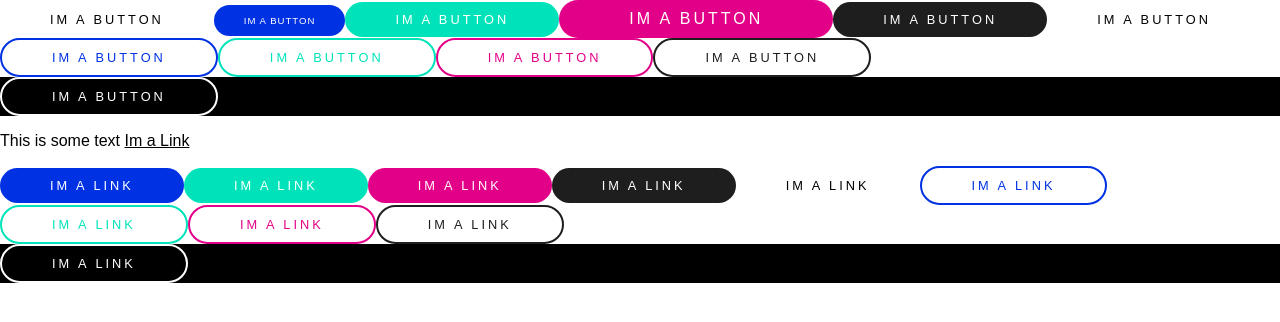
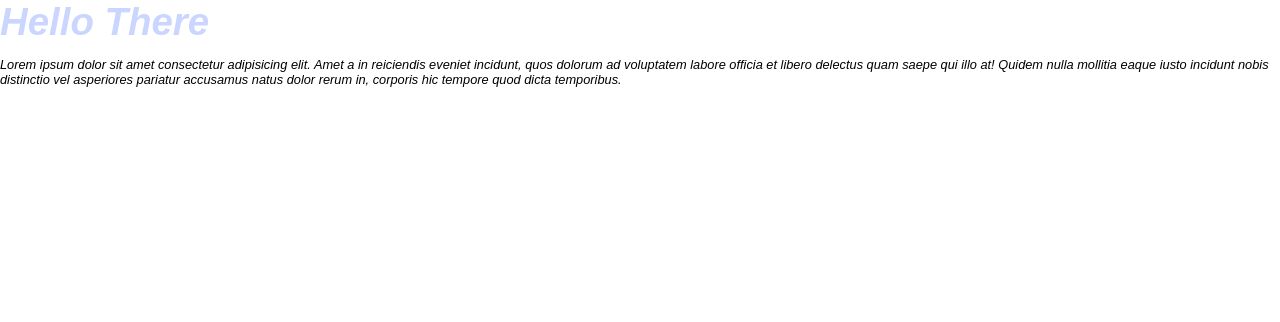
Before and after one commit to christopher-alba/e-commerce-chrishty, a React app: page / in a window 1280 px wide. Shown: the top 322 px of the page. Built offline with nearby package versions, Linux system fonts and the light colour scheme.

Commit message:
setup basic JCUXText component

```diff
--- a/client/App.jsx
+++ b/client/App.jsx
@@ -1,63 +1,26 @@
 import React, { Fragment } from "react";
 import "./app.css";
-import Button from "./components/jcux/JCUXButton";
-import JCUXCustomLink from "./components/jcux/JCUXCustomLink";
+import JCUXText from "./components/jcux/JCUXText";
 
 const App = () => {
   return (
     <Fragment>
-      <Button>Im a button</Button>
-      <Button type="primary" size="small">Im a button</Button>
-      <Button type="secondary" size="medium">Im a button</Button>
-      <Button type="tertiary" size="large">Im a button</Button>
-      <Button type="dark">Im a button</Button>
-      <Button type="light">Im a button</Button>
-      <Button type="primary-outlined">Im a button</Button>
-      <Button type="secondary-outlined">Im a button</Button>
-      <Button type="tertiary-outlined">Im a button</Button>
-      <Button type="dark-outlined">Im a button</Button>
-      <div style={{ background: "black" }}>
-        <Button type="light-outlined">Im a button</Button>
-      </div>
-      <div>
-        <p>
-          This is some text{" "}
-          <JCUXCustomLink href="hello">Im a Link</JCUXCustomLink>
-        </p>
-      </div>
-
-      <JCUXCustomLink type="button-primary" href="hello">
-        Im a Link
-      </JCUXCustomLink>
-      <JCUXCustomLink type="button-secondary" href="hello">
-        Im a Link
-      </JCUXCustomLink>
-      <JCUXCustomLink type="button-tertiary" href="hello">
-        Im a Link
-      </JCUXCustomLink>
-      <JCUXCustomLink type="button-dark" href="hello">
-        Im a Link
-      </JCUXCustomLink>
-      <JCUXCustomLink type="button-light" href="hello">
-        Im a Link
-      </JCUXCustomLink>
-      <JCUXCustomLink type="button-primary-outlined" href="hello">
-        Im a Link
-      </JCUXCustomLink>
-      <JCUXCustomLink type="button-secondary-outlined" href="hello">
-        Im a Link
-      </JCUXCustomLink>
-      <JCUXCustomLink type="button-tertiary-outlined" href="hello">
-        Im a Link
-      </JCUXCustomLink>
-      <JCUXCustomLink type="button-dark-outlined" href="hello">
-        Im a Link
-      </JCUXCustomLink>
-      <div style={{ background: "black" }}>
-        <JCUXCustomLink type="button-light-outlined" href="hello">
-          Im a Link
-        </JCUXCustomLink>
-      </div>
+      <JCUXText
+        type="heading-large"
+        margin="0px"
+        fontWeight="800"
+        color="jcBlue20"
+        italic
+      >
+        Hello There
+      </JCUXText>
+      <JCUXText type="body-default" italic>
+        Lorem ipsum dolor sit amet consectetur adipisicing elit. Amet a in
+        reiciendis eveniet incidunt, quos dolorum ad voluptatem labore officia
+        et libero delectus quam saepe qui illo at! Quidem nulla mollitia eaque
+        iusto incidunt nobis distinctio vel asperiores pariatur accusamus natus
+        dolor rerum in, corporis hic tempore quod dicta temporibus.
+      </JCUXText>
     </Fragment>
   );
 };
--- /dev/null
+++ b/client/components/jcux/JCUXText/JCUXText.js
@@ -0,0 +1,72 @@
+import styled from "styled-components";
+import colors from "../repeatedStyles/colors";
+import spacing from "../repeatedStyles/spacing";
+
+const Text = styled.p`
+  font-family: arial;
+  ${(props) => {
+    if (props.type === "body-small")
+      return `
+                font-size: 0.6rem;
+            `;
+    if (props.type === "body-default")
+      return `
+        font-size: 0.8rem;
+    `;
+    if (props.type === "body-large")
+      return `
+        font-size: 1rem;
+    `;
+    if (props.type === "sub-heading-small")
+      return `
+        font-size: 1.2rem;
+    `;
+    if (props.type === "sub-heading-default")
+      return `
+        font-size: 1.4rem;
+    `;
+    if (props.type === "sub-heading-large")
+      return `
+        font-size: 1.6rem;
+    `;
+    if (props.type === "heading-small")
+      return `
+        font-size: 2rem;
+    `;
+    if (props.type === "heading-default")
+      return `
+        font-size: 2.2rem;
+    `;
+    if (props.type === "heading-large")
+      return `
+        font-size: 2.4rem;
+    `;
+  }}
+  ${(props) => {
+    if (props.fontWeight === "light")
+      return `
+      font-weight: 200;
+        `;
+    if (props.fontWeight === "regular")
+      return `
+      font-weight: 400;
+        `;
+    if (props.fontWeight === "bold")
+      return `
+        font-weight: 800;
+          `;
+    return `
+      font-weight: ${props.fontWeight};
+    `;
+  }}
+  ${(props) => {
+    if (props.italic) {
+      return `
+        font-style: italic;
+      `;
+    }
+  }}
+  ${spacing}
+  ${colors}
+`;
+export default Text;
--- /dev/null
+++ b/client/components/jcux/JCUXText/index.js
@@ -0,0 +1,3 @@
+import JCUXText from "./JCUXText";
+
+export default JCUXText;
--- /dev/null
+++ b/client/components/jcux/repeatedStyles/colors.js
@@ -0,0 +1,56 @@
+const colors = (props) => {
+  console.log(props);
+  if (props.color === "jcBlue100")
+    return `color: ${props.theme.colors.jcBlue100};`;
+  if (props.color === "jcBlue80")
+    return `color: ${props.theme.colors.jcBlue80};`;
+  if (props.color === "jcBlue60")
+    return `color: ${props.theme.colors.jcBlue60};`;
+  if (props.color === "jcBlue40")
+    return `color: ${props.theme.colors.jcBlue40};`;
+  if (props.color === "jcBlue20")
+    return `color: ${props.theme.colors.jcBlue20};`;
+  if (props.color === "jcBlueGreen100")
+    return `color: ${props.theme.colors.jcBlueGreen100};`;
+  if (props.color === "jcBlueGreen80")
+    return `color: ${props.theme.colors.jcBlueGreen80};`;
+  if (props.color === "jcBlueGreen60")
+    return `color: ${props.theme.colors.jcBlueGreen60};`;
+  if (props.color === "jcBlueGreen40")
+    return `color: ${props.theme.colors.jcBlueGreen40};`;
+  if (props.color === "jcBlueGreen20")
+    return `color: ${props.theme.colors.jcBlueGreen20};`;
+  if (props.color === "jcPink100")
+    return `color: ${props.theme.colors.jcPink100};`;
+  if (props.color === "jcPink80")
+    return `color: ${props.theme.colors.jcPink80};`;
+  if (props.color === "jcPink60")
+    return `color: ${props.theme.colors.jcPink60};`;
+  if (props.color === "jcPink40")
+    return `color: ${props.theme.colors.jcPink40};`;
+  if (props.color === "jcPink20")
+    return `color: ${props.theme.colors.jcPink20};`;
+  if (props.color === "jcBlack100")
+    return `color: ${props.theme.colors.jcBlack100};`;
+  if (props.color === "jcBlack80")
+    return `color: ${props.theme.colors.jcBlack80};`;
+  if (props.color === "jcBlack60")
+    return `color: ${props.theme.colors.jcBlack60};`;
+  if (props.color === "jcBlack40")
+    return `color: ${props.theme.colors.jcBlack40};`;
+  if (props.color === "jcBlack20")
+    return `color: ${props.theme.colors.jcBlack20};`;
+  if (props.color === "jcGrey100")
+    return `color: ${props.theme.colors.jcGrey100};`;
+  if (props.color === "jcGrey80")
+    return `color: ${props.theme.colors.jcGrey80};`;
+  if (props.color === "jcGrey60")
+    return `color: ${props.theme.colors.jcGrey60};`;
+  if (props.color === "jcGrey40")
+    return `color: ${props.theme.colors.jcGrey40};`;
+  if (props.color === "jcGrey20")
+    return `color: ${props.theme.colors.jcGrey20};`;
+  return `color: ${props.color};`;
+};
+
+export default colors;
```
